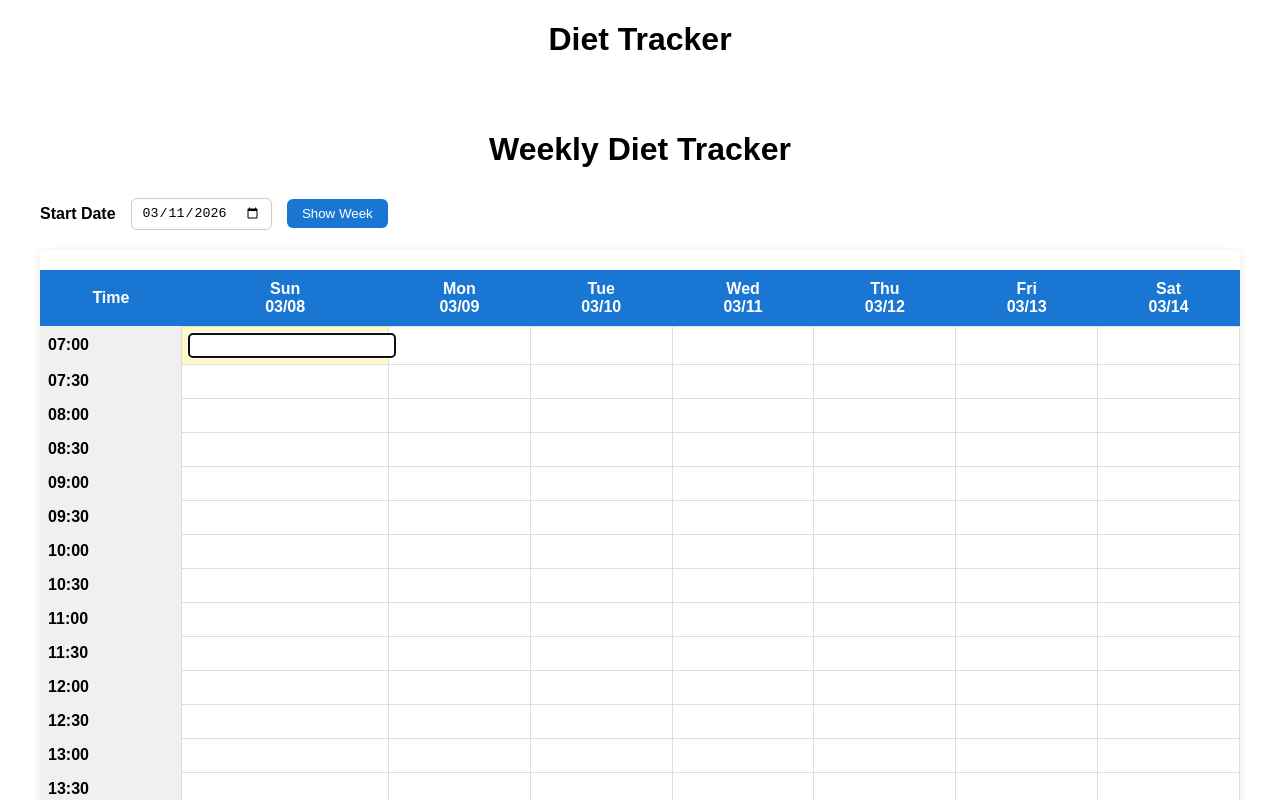
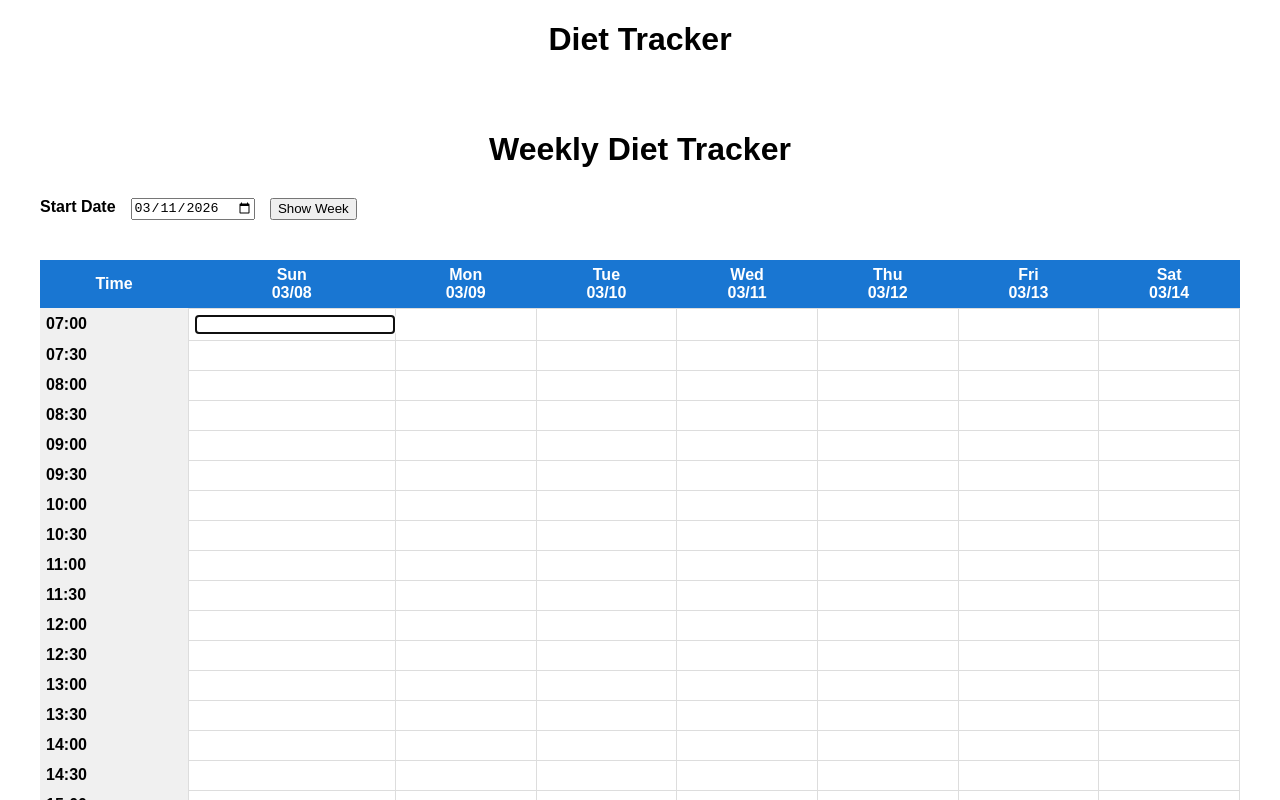
Before and after one commit to idea-ai-labs/diet-tracker, a Next.js app: page /viewer in a window 1280 px wide. Both pictures are taken after a click on the element 264 px from the left and 343 px from the top of the page. Shown: the top 800 px of the page. Built offline with nearby package versions, Linux system fonts and the light colour scheme; no server answers; the database is empty.

Commit message:
Update page.tsx

```diff
--- a/app/viewer/page.tsx
+++ b/app/viewer/page.tsx
@@ -16,9 +16,9 @@ export default function ViewerPage() {
   const [startDate, setStartDate] = useState(today)
   const [data, setData] = useState<Meal[]>([])
   const [editingCell, setEditingCell] = useState<string | null>(null)
-  const [cellValue, setCellValue] = useState("")
   const [saving, setSaving] = useState(false)
 
+  const inputRef = useRef<HTMLInputElement>(null)
   const navigatingRef = useRef(false)
 
   const times: string[] = []
@@ -77,7 +77,7 @@ export default function ViewerPage() {
       .filter(Boolean)
       .join(", ")
 
-  async function saveOrDeleteCell(date: string, time: string) {
+  async function saveOrDeleteCell(date: string, time: string, value: string) {
 
     if (saving) return
 
@@ -85,9 +85,9 @@ export default function ViewerPage() {
 
     try {
 
-      const value = cellValue.trim()
+      const clean = value.trim()
 
-      if (value === "") {
+      if (clean === "") {
 
         await fetch("/api/deleteMeal", {
           method: "POST",
@@ -100,7 +100,7 @@ export default function ViewerPage() {
         await fetch("/api/saveMeal", {
           method: "POST",
           headers: { "Content-Type": "application/json" },
-          body: JSON.stringify({ date, time, food: value })
+          body: JSON.stringify({ date, time, food: clean })
         })
 
       }
@@ -128,10 +128,6 @@ export default function ViewerPage() {
 
     setEditingCell(newCell)
 
-    const value = getCell(weekDates[dateIndex], times[timeIndex])
-
-    setCellValue(value)
-
   }
 
   return (
@@ -142,7 +138,7 @@ export default function ViewerPage() {
         Weekly Diet Tracker
       </h1>
 
-      <div style={{ marginBottom: 20, display: "flex", gap: 15, alignItems: "center" }}>
+      <div style={{ marginBottom: 20, display: "flex", gap: 15 }}>
 
         <label style={{ fontWeight: "bold" }}>
           Start Date
@@ -152,30 +148,19 @@ export default function ViewerPage() {
           type="date"
           value={startDate}
           onChange={(e) => setStartDate(e.target.value)}
-          style={{ padding: "6px 10px", borderRadius: 6, border: "1px solid #ccc" }}
         />
 
-        <button
-          onClick={loadGrid}
-          style={{
-            padding: "7px 15px",
-            backgroundColor: "#1976d2",
-            color: "#fff",
-            border: "none",
-            borderRadius: 6,
-            cursor: "pointer"
-          }}
-        >
+        <button onClick={loadGrid}>
           Show Week
         </button>
 
       </div>
 
-      <div style={{ overflowX: "auto", boxShadow: "0 2px 8px rgba(0,0,0,0.1)", borderRadius: 8 }}>
+      <div style={{ overflowX: "auto" }}>
 
-        <table style={{ borderCollapse: "collapse", width: "100%", minWidth: 700 }}>
+        <table style={{ borderCollapse: "collapse", width: "100%" }}>
 
-          <thead style={{ backgroundColor: "#1976d2", color: "#fff" }}>
+          <thead style={{ background: "#1976d2", color: "#fff" }}>
 
             <tr>
 
@@ -187,15 +172,14 @@ export default function ViewerPage() {
 
                 const localDate = new Date(date + "T00:00:00")
 
-                const dayName = localDate.toLocaleDateString("en-US", { weekday: "short" })
-
-                const formattedDate = localDate.toLocaleDateString("en-US", { month: "2-digit", day: "2-digit" })
+                const day = localDate.toLocaleDateString("en-US", { weekday: "short" })
+                const d = localDate.toLocaleDateString("en-US", { month: "2-digit", day: "2-digit" })
 
                 return (
-                  <th key={date} style={{ padding: 10 }}>
-                    {dayName}
+                  <th key={date}>
+                    {day}
                     <br />
-                    {formattedDate}
+                    {d}
                   </th>
                 )
 
@@ -211,7 +195,7 @@ export default function ViewerPage() {
 
               <tr key={time}>
 
-                <td style={{ padding: 8, fontWeight: "bold", background: "#f0f0f0" }}>
+                <td style={{ fontWeight: "bold", background: "#f0f0f0" }}>
                   {time}
                 </td>
 
@@ -225,30 +209,26 @@ export default function ViewerPage() {
 
                     <td
                       key={cellId}
+                      style={{
+                        border: "1px solid #ddd",
+                        padding: 6,
+                        cursor: "pointer"
+                      }}
                       onClick={() => {
 
                         if (saving) return
 
                         setEditingCell(cellId)
-                        setCellValue(cellContent)
 
-                      }}
-                      style={{
-                        padding: 6,
-                        border: "1px solid #ddd",
-                        cursor: "pointer",
-                        backgroundColor: editingCell === cellId ? "#fff9c4" : "#fff"
                       }}
                     >
 
                       {editingCell === cellId ? (
 
                         <input
+                          ref={inputRef}
                           autoFocus
-                          value={cellValue}
-                          disabled={saving}
-
-                          onChange={(e) => setCellValue(e.target.value)}
+                          defaultValue={cellContent}
 
                           onKeyDown={async (e) => {
 
@@ -268,7 +248,9 @@ export default function ViewerPage() {
 
                               navigatingRef.current = true
 
-                              await saveOrDeleteCell(date, time)
+                              const value = inputRef.current?.value || ""
+
+                              await saveOrDeleteCell(date, time, value)
 
                               moveToCell(nextCol, nextRow)
 
@@ -282,7 +264,9 @@ export default function ViewerPage() {
 
                             if (navigatingRef.current) return
 
-                            await saveOrDeleteCell(date, time)
+                            const value = inputRef.current?.value || ""
+
+                            await saveOrDeleteCell(date, time, value)
 
                             setEditingCell(null)
 
@@ -290,8 +274,6 @@ export default function ViewerPage() {
 
                           style={{
                             width: "100%",
-                            padding: "4px 6px",
-                            borderRadius: 4,
                             border: "1px solid #1976d2"
                           }}
                         />
```
